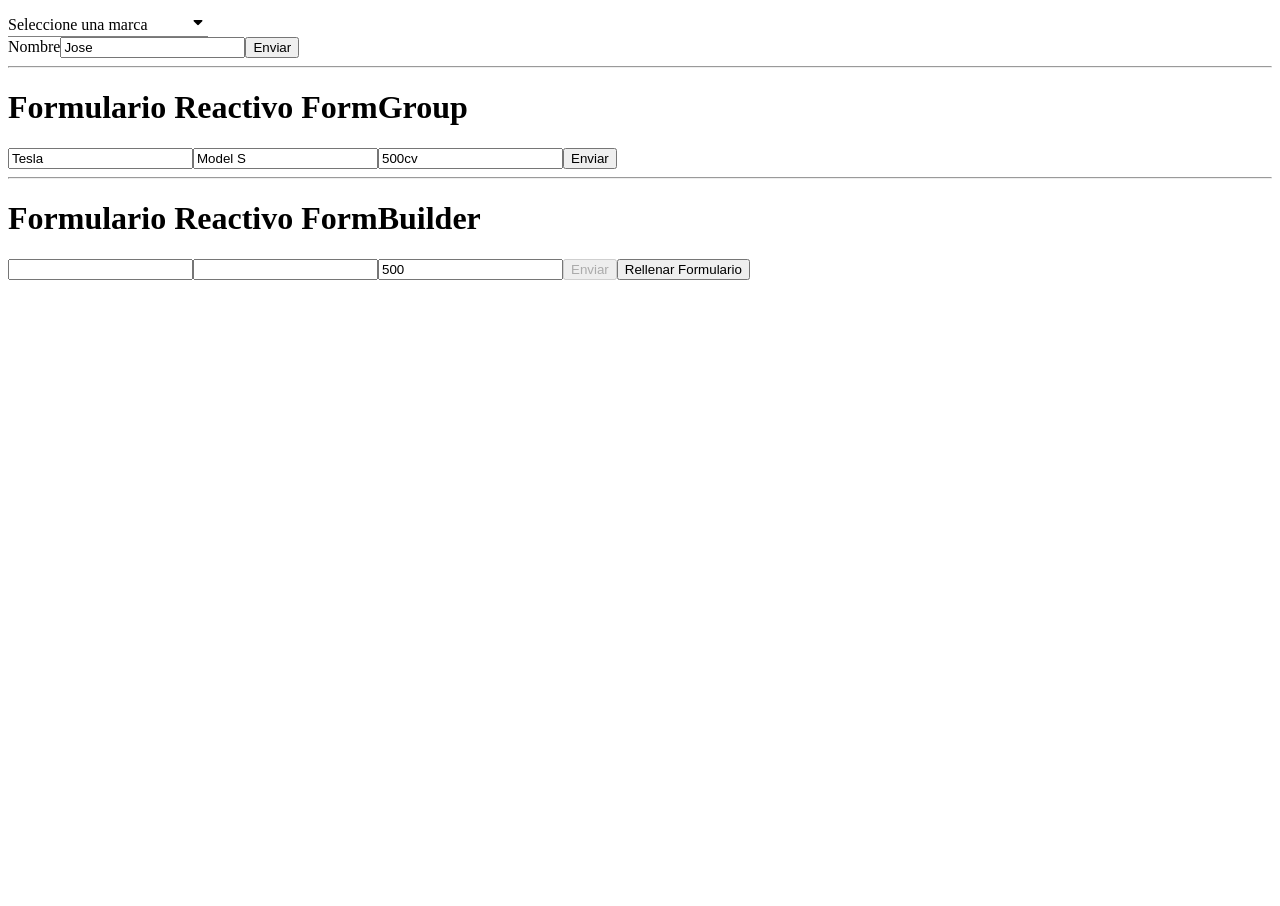
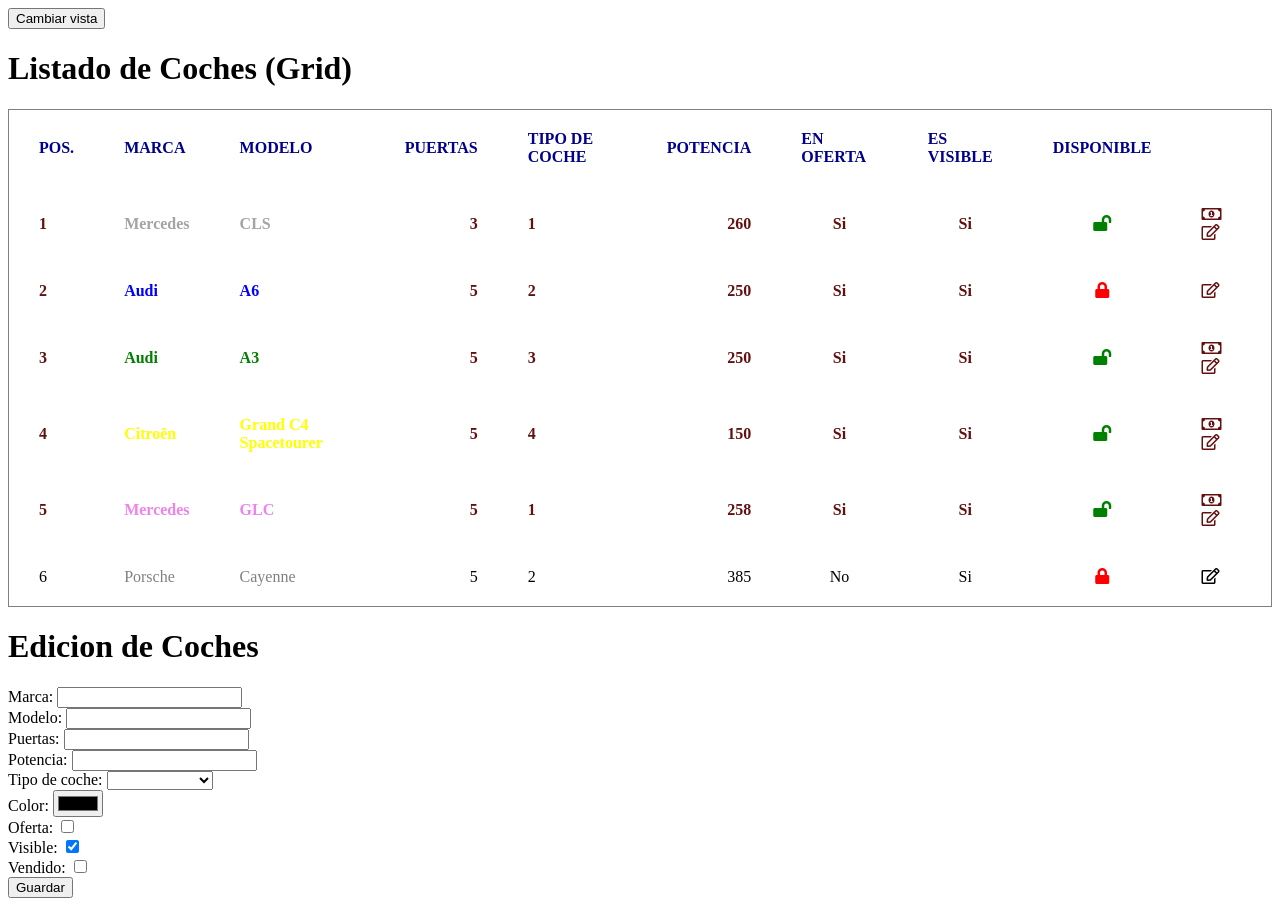
Before and after one commit to mad-prog/poseidon-concesionario, an Angular app: page / in a window 1280 px wide. Before the commit the page ends 800 px from the top, so only its background shows below. Built offline with nearby package versions, Linux system fonts and the light colour scheme.

Commit message:
coche seleccionado desde tabla a formulario

```diff
--- a/src/app/app.component.html
+++ b/src/app/app.component.html
@@ -1,29 +1,5 @@
-<div [appMiSelect]="chochesSelectOptions" class="mi-select" [placeHolder]="'Seleccione una marca'"
-    (selectionChange)="marcaSelectionChange($event)">
+<app-coches-list [coches]="coches" (editar)="showCoche($event)"></app-coches-list>
 
-</div>
+<!-- <app-coches-table-list [coches]="coches" (editar)="showCoche($event)"></app-coches-table-list> -->
 
-{{marcaSelected}}
-
-
-<app-form-html></app-form-html>
-<hr>
-<app-form-coches-reactive1></app-form-coches-reactive1>
-<hr>
-<app-form-coches-reactive2></app-form-coches-reactive2>
-
-<!-- <app-coches-filter (soloDisponibles)="filtrarSoloDisponibles()" (soloEnOferta)="filtrarSoloEnOferta()" (todos)="mostrarTodos()">
-</app-coches-filter>
-
-<div class="button-actions" appHoverSpan>
-    <button (click)="cambiarVistaClick()">Cambiar vista</button>
-    <button (click)="soldOut()">Sold out</button>
-    <button (click)="reset()">Restablecer</button>
-</div>
-
-
-<app-coches-card-list [coches]="coches" (vender)="vender($event)" *ngIf="mostrarTarjetas; else mostrarGrid"></app-coches-card-list>
-
-<ng-template #mostrarGrid>
-    <app-coches-table-list [coches]="coches" (vender)="vender($event)" (show)="showCoche($event)"></app-coches-table-list>
-</ng-template> -->
+<app-coche-detail [coche]="cocheSeleccionado" ></app-coche-detail>
--- a/src/app/app.component.ts
+++ b/src/app/app.component.ts
@@ -1,5 +1,6 @@
 import { Component, OnInit } from '@angular/core';
 import { Coche } from './models/coche';
+import { CochesModelService } from './services/coches-model.service';
 
 @Component({
   selector: 'app-root',
@@ -14,96 +15,15 @@
 
   chochesSelectOptions: string[] = [];
   marcaSelected: string = '';
+  cocheSeleccionado?: Coche;
+
+  constructor(private cochesModel: CochesModelService) {
+
+  }
 
   ngOnInit(): void {
 
-    let id = 0;
-
-    this.coches = [
-      {
-        id: id++,
-        marca: "Mercedes",
-        modelo: "CLS",
-        puertas: 3,
-        tipoDeCoche: "Coupe",
-        potencia: 260,
-        oferta: true,
-        visible: true,
-        vendido: false,
-        color: 'red'
-      },
-      {
-        id: id++,
-        marca: "Audi",
-        modelo: "A6",
-        puertas: 5,
-        tipoDeCoche: "Berlina",
-        potencia: 250,
-        oferta: true,
-        visible: true,
-        vendido: true,
-        color: 'blue'
-      },
-      {
-        id: id++,
-        marca: "Audi",
-        modelo: "A3",
-        puertas: 5,
-        tipoDeCoche: "Familiar",
-        potencia: 250,
-        oferta: true,
-        visible: true,
-        vendido: false,
-        color: 'green'
-      },
-      {
-        id: id++,
-        marca: "Citroën",
-        modelo: "Grand C4 Spacetourer",
-        puertas: 5,
-        tipoDeCoche: "Monovolumen",
-        potencia: 150,
-        oferta: true,
-        visible: true,
-        vendido: false,
-        color: 'yellow'
-      },
-      {
-        id: id++,
-        marca: "Mercedes",
-        modelo: "GLC",
-        puertas: 5,
-        tipoDeCoche: "SUV",
-        potencia: 258,
-        oferta: true,
-        visible: true,
-        vendido: false,
-        color: 'violet'
-      },
-      {
-        id: id++,
-        marca: "Porsche",
-        modelo: "Cayenne",
-        puertas: 5,
-        tipoDeCoche: "SUV",
-        potencia: 385,
-        oferta: false,
-        visible: true,
-        vendido: true,
-        color: 'grey'
-      }
-    ];
-
-    this.coches.push({
-      id: id++,
-      marca: "Mercedes",
-      modelo: "CLS",
-      puertas: 3,
-      tipoDeCoche: "Coupe",
-      potencia: 260,
-      vendido: false,
-      color: 'orange'
-    })
+    this.coches = this.cochesModel.getCoches();
 
     this.chochesSelectOptions = this.coches.map(x => x.marca);
 
@@ -111,7 +31,7 @@
   }
 
   showCoche(coche: Coche): void {
-    alert(coche.marca);
+    this.cocheSeleccionado = coche;
   }
 
   cambiarVistaClick() {
--- a/src/app/app.module.ts
+++ b/src/app/app.module.ts
@@ -15,6 +15,8 @@
 import { FormCochesReactive1Component } from './forms/form-coches-reactive1/form-coches-reactive1.component';
 import { ReactiveFormsModule } from '@angular/forms';
 import { FormCochesReactive2Component } from './forms/form-coches-reactive2/form-coches-reactive2.component';
+import { CocheDetailComponent } from './coche-detail/coche-detail.component';
+import { CochesModelService } from './services/coches-model.service';
 
 @NgModule({
   declarations: [
@@ -30,7 +32,8 @@
     MiSelectDirective,
     FormHtmlComponent,
     FormCochesReactive1Component,
-    FormCochesReactive2Component
+    FormCochesReactive2Component,
+    CocheDetailComponent
   ],
   imports: [
     BrowserModule,
--- /dev/null
+++ b/src/app/coche-detail/coche-detail.component.html
@@ -0,0 +1,53 @@
+<h1>Edicion de Coches</h1>
+
+<form [formGroup]="cocheForm" (ngSubmit)="guardarClick(cocheForm)">
+
+    <div>
+        <div class="field-element">
+            <label for="">Marca: </label>
+            <input id="" type="text" formControlName="marca">
+        </div>
+        <div class="field-element">
+            <label for="">Modelo: </label>
+            <input id="" type="text" formControlName="modelo">
+        </div>
+        <div class="field-element">
+            <label for="">Puertas: </label>
+            <input id="" type="number" formControlName="puertas">
+        </div>
+        <div class="field-element">
+            <label for="">Potencia: </label>
+            <input id="" type="number" formControlName="potencia">
+        </div>
+        <div class="field-element">
+            <label for="">Tipo de coche: </label>
+            <select id="" formControlName="tipoDeCoche">
+                <option value="1">Deportivo</option>
+                <option value="2">Coupé</option>
+                <option value="3">Monovolumen</option>
+                <option value="4">Sub</option>
+                <option value="5">Familiar</option>
+            </select>
+        </div>
+        <div class="field-element">
+            <label for="">Color: </label>
+            <input id="" type="color" formControlName="color">
+        </div>
+        <div class="field-element">
+            <label for="">Oferta: </label>
+            <input id="" type="checkbox" formControlName="oferta">
+        </div>
+        <div class="field-element">
+            <label for="">Visible: </label>
+            <input id="" type="checkbox" formControlName="visible">
+        </div>
+        <div class="field-element">
+            <label for="">Vendido: </label>
+            <input id="" type="checkbox" formControlName="vendido">
+        </div>
+    </div>
+
+    <div>
+        <button type="submit">Guardar</button>
+    </div>
+</form>
--- /dev/null
+++ b/src/app/coche-detail/coche-detail.component.ts
@@ -0,0 +1,43 @@
+import { Component, Input, OnChanges, OnInit, SimpleChanges } from '@angular/core';
+import { FormBuilder, FormGroup, Validators } from '@angular/forms';
+import { Coche } from '../models/coche';
+
+@Component({
+  selector: 'app-coche-detail',
+  templateUrl: './coche-detail.component.html',
+  styleUrls: ['./coche-detail.component.scss']
+})
+export class CocheDetailComponent implements OnInit, OnChanges {
+
+  @Input() coche?: Coche;
+
+  cocheForm: FormGroup;
+
+  constructor(fb: FormBuilder) {
+    this.cocheForm = fb.group({
+      marca: ['', Validators.required],
+      modelo: ['', Validators.required],
+      puertas: [''],
+      tipoDeCoche: [''],
+      potencia: [''],
+      color: [''],
+      oferta: [false],
+      visible: [true],
+      vendido: [false]
+    });
+  }
+
+  ngOnChanges(changes: SimpleChanges): void {
+    if (changes.coche) {
+      this.cocheForm.patchValue(changes.coche.currentValue);
+    }
+  }
+
+  ngOnInit(): void {
+  }
+
+  guardarClick(form: FormGroup): void {
+
+  }
+
+}
--- a/src/app/coches-list/coches-list.component.html
+++ b/src/app/coches-list/coches-list.component.html
@@ -3,5 +3,5 @@
 <app-coches-card-list [coches]="coches" *ngIf="mostrarTarjetas; else mostrarGrid"></app-coches-card-list>
 
 <ng-template #mostrarGrid>
-    <app-coches-table-list [coches]="coches" (show)="showCoche($event)"></app-coches-table-list>
+    <app-coches-table-list [coches]="coches" (editar)="editar.emit($event)"></app-coches-table-list>
 </ng-template>
--- a/src/app/coches-list/coches-list.component.ts
+++ b/src/app/coches-list/coches-list.component.ts
@@ -1,4 +1,4 @@
-import { Component, Input, OnInit } from '@angular/core';
+import { Component, EventEmitter, Input, OnInit, Output } from '@angular/core';
 import { Coche } from '../models/coche';
 
 @Component({
@@ -8,9 +8,10 @@
 })
 export class CochesListComponent {
 
-  mostrarTarjetas = true;
+  mostrarTarjetas = false;
 
   @Input() coches: Coche[] = [];
+  @Output() editar = new EventEmitter<Coche>();
 
   showCoche(coche: Coche): void {
     console.log(coche);
--- a/src/app/coches-table-list/coches-table-list.component.html
+++ b/src/app/coches-table-list/coches-table-list.component.html
@@ -16,7 +16,7 @@
             <th></th>
         </thead>
         <ng-container *ngFor="let coche of coches; let idx = index;">
-            <tr [ngClass]="{'en-oferta': coche.oferta}" [appHighLight]="coche.color" [fontSize]="20" [color]="'pink'" >
+            <tr [ngClass]="{'en-oferta': coche.oferta}" appHighLight >
                 <td>{{idx + 1}}</td>
                 <td [style.color]="coche.color">{{coche.marca}}</td>
                 <td [ngStyle]="{color: coche.color ? coche.color: 'white'}">{{coche.modelo}}</td>
@@ -32,9 +32,9 @@
                 <td class="center" appCocheDisponibleStatus [noDisponible]="coche.vendido" (vender)="venderCoche(coche)">
 
                 </td>
-                <td>
+                <td class="actions">
                     <i class="far fa-money-bill-alt" title="Vender Coche" *ngIf="!coche.vendido" (click)="venderCoche(coche)"></i>
-                    <button *ngIf="coche.vendido === false" (click)="infoClick(coche)">Mostrar Info</button>
+                    <i class="far fa-edit" title="Editar Coche" (click)="infoClick(coche)"></i>
                 </td>
             </tr>
         </ng-container>
--- a/src/app/coches-table-list/coches-table-list.component.scss
+++ b/src/app/coches-table-list/coches-table-list.component.scss
@@ -33,6 +33,12 @@
         &.right {
             text-align: right;
         }
+
+        &.actions {
+            i {
+                margin-right: 15px;
+            }
+        }
     }
 
     &.center {
--- a/src/app/coches-table-list/coches-table-list.component.ts
+++ b/src/app/coches-table-list/coches-table-list.component.ts
@@ -9,7 +9,7 @@
 
   @Input() coches: Coche[] = [];
 
-  @Output() show = new EventEmitter<Coche>();
+  @Output() editar = new EventEmitter<Coche>();
   @Output() vender = new EventEmitter<string | number | null>();
 
   constructor() {
@@ -27,7 +27,7 @@
   }
 
   infoClick(infoCoche: Coche): void {
-    this.show.emit(infoCoche);
+    this.editar.emit(infoCoche);
   }
 
   venderCoche(coche: Coche): void {
--- /dev/null
+++ b/src/app/services/coches-model.service.ts
@@ -0,0 +1,93 @@
+import { Injectable } from '@angular/core';
+import { Coche } from '../models/coche';
+
+@Injectable({
+  providedIn: 'root'
+})
+export class CochesModelService {
+
+  private coches: Coche[] = [];
+
+  constructor() {
+    let id = 0;
+
+    this.coches = [
+      {
+        id: id++,
+        marca: "Mercedes",
+        modelo: "CLS",
+        puertas: 3,
+        tipoDeCoche: "1",
+        potencia: 260,
+        oferta: true,
+        visible: true,
+        vendido: false,
+        color: '#a4a4a4'
+      },
+      {
+        id: id++,
+        marca: "Audi",
+        modelo: "A6",
+        puertas: 5,
+        tipoDeCoche: "2",
+        potencia: 250,
+        oferta: true,
+        visible: true,
+        vendido: true,
+        color: 'blue'
+      },
+      {
+        id: id++,
+        marca: "Audi",
+        modelo: "A3",
+        puertas: 5,
+        tipoDeCoche: "3",
+        potencia: 250,
+        oferta: true,
+        visible: true,
+        vendido: false,
+        color: 'green'
+      },
+      {
+        id: id++,
+        marca: "Citroën",
+        modelo: "Grand C4 Spacetourer",
+        puertas: 5,
+        tipoDeCoche: "4",
+        potencia: 150,
+        oferta: true,
+        visible: true,
+        vendido: false,
+        color: 'yellow'
+      },
+      {
+        id: id++,
+        marca: "Mercedes",
+        modelo: "GLC",
+        puertas: 5,
+        tipoDeCoche: "1",
+        potencia: 258,
+        oferta: true,
+        visible: true,
+        vendido: false,
+        color: 'violet'
+      },
+      {
+        id: id++,
+        marca: "Porsche",
+        modelo: "Cayenne",
+        puertas: 5,
+        tipoDeCoche: "2",
+        potencia: 385,
+        oferta: false,
+        visible: true,
+        vendido: true,
+        color: 'grey'
+      }
+    ];
+  }
+
+  getCoches(): Coche[] {
+    return this.coches;
+  }
+}
```
Also changed, not shown: src/app/coche-detail/coche-detail.component.scss (added).
